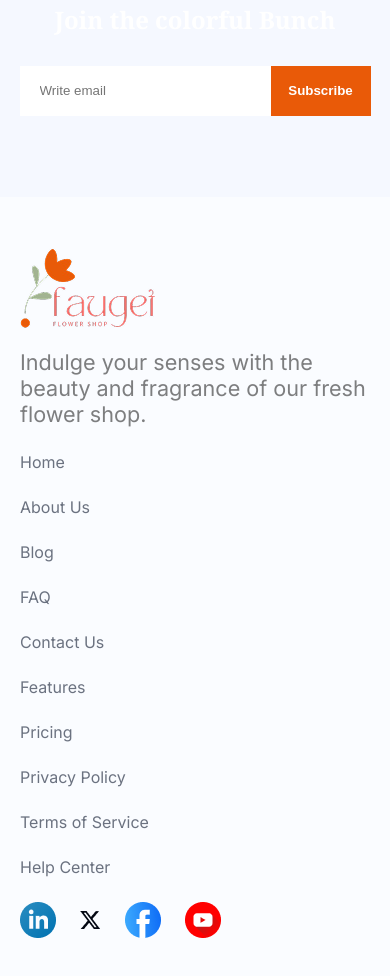
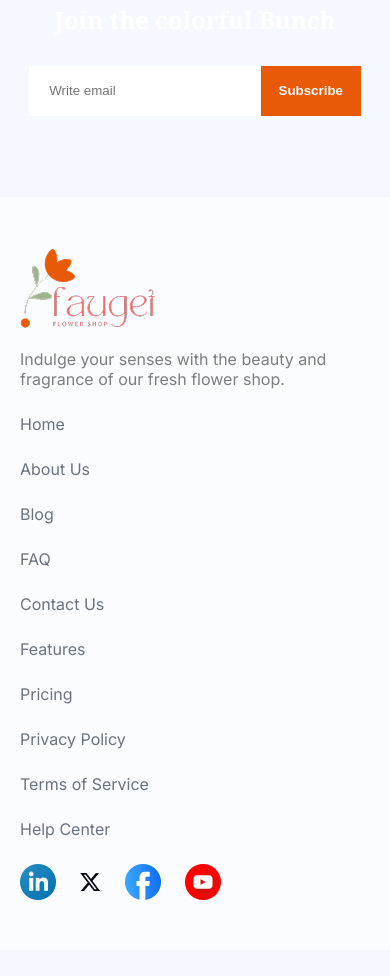
Before and after one commit to Al-Shiam-Nabil/assignment2-responsive-flowers, a plain HTML site: page index.html in a window 390 px wide. Shown: the part 4038-5014 px from the top of the page. After the commit the page ends 4988 px from the top, so only its background shows below. Drawn offline with Linux system fonts and the light colour scheme.

Commit message:
full project

```diff
--- a/styles/style.css
+++ b/styles/style.css
@@ -547,7 +547,7 @@ input[type="submit"]:hover {
   }
 
   form {
-    width: 90%;
+    width: 85%;
   }
 
   form input[type="email"] {
@@ -688,4 +688,8 @@ footer {
   .foot-1 {
     max-width: 100%;
   }
+
+  .foot-1 p{
+    font-size: 1rem;
+  }
 }
```
